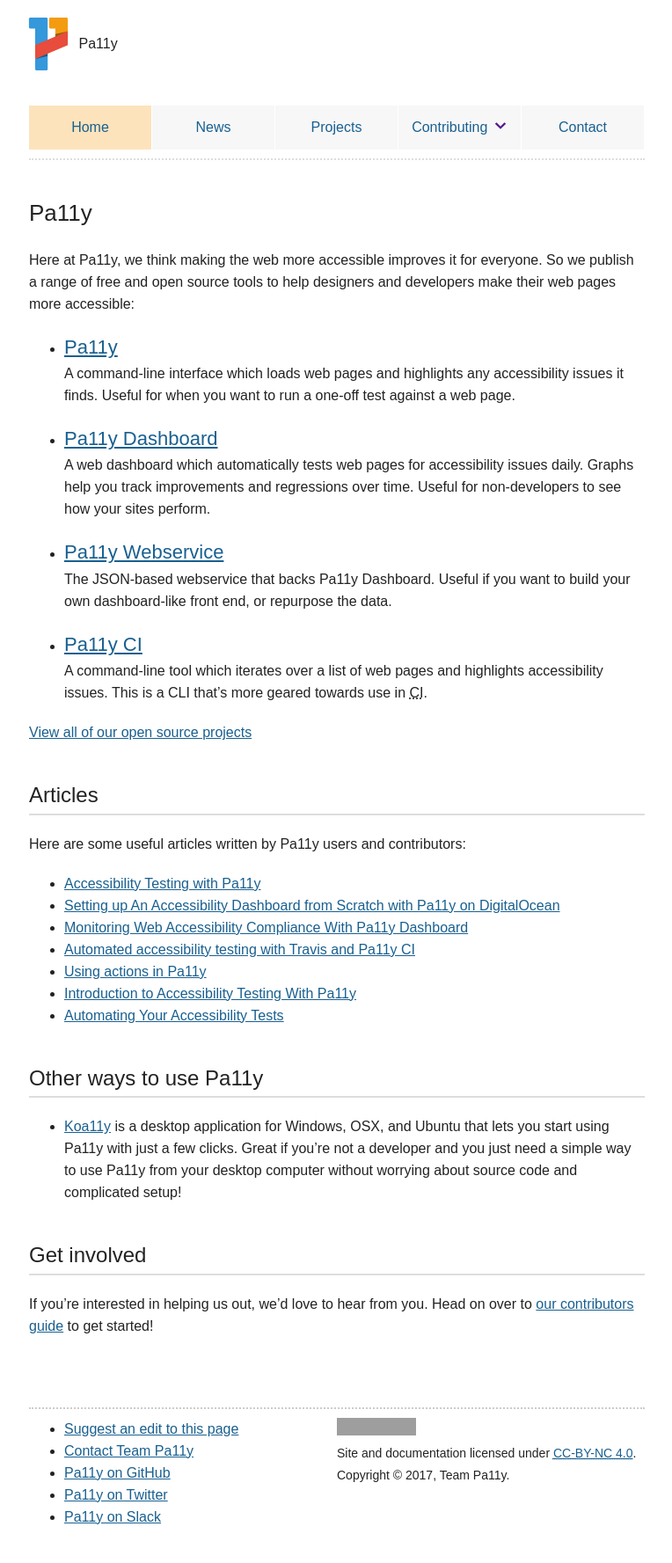
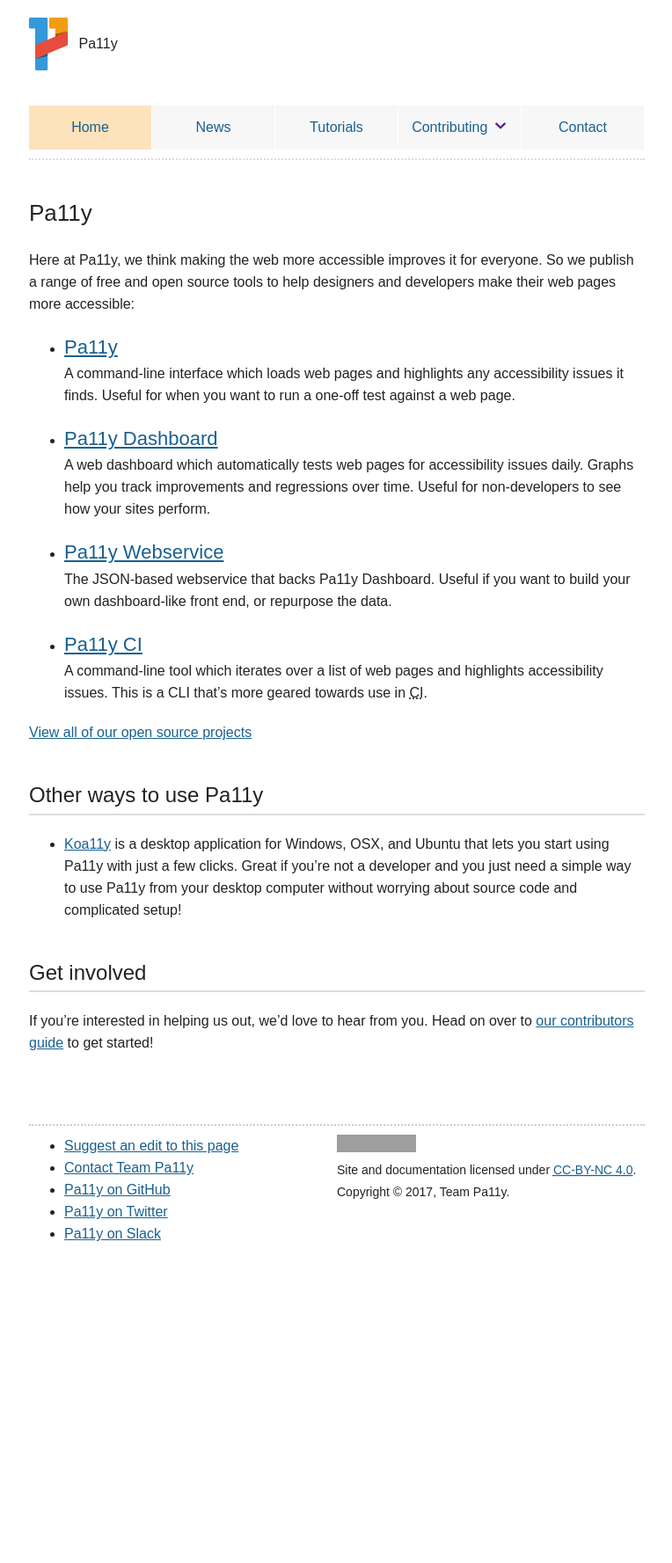
Before and after one commit to pa11y/pa11y.github.io, a Jekyll site: the page built from pages/home.md, in a window 1280 px wide. Shown: the whole page at 88% size, without its empty margins (257-1021 px from the left). Built offline with Jekyll 4.4.1, drawn with Linux system fonts in a browser that asks for light colours; after the commit the page ends 1455 px from its top, so only the background shows below that; grey boxes are pictures that could not be loaded.

Commit message:
Move tutorials from the home page to their own page (#81)
Also remove the projects page

```diff
--- a/_includes/header.html
+++ b/_includes/header.html
@@ -21,9 +21,9 @@
 					</a>
 				</li>
 
-				<li class="site-navigation__item {% if page.url == '/projects/' %}site-navigation__item--current{% endif %}" >
-					<a href="/projects/" class="site-navigation__item-link">
-						Projects
+				<li class="site-navigation__item {% if page.url == '/tutorials/' %}site-navigation__item--current{% endif %}" >
+					<a href="/tutorials/" class="site-navigation__item-link">
+						Tutorials
 					</a>
 				</li>
 
--- a/asset/style/site.scss
+++ b/asset/style/site.scss
@@ -126,11 +126,11 @@ $c-yellow-light: lighten($c-yellow, 35%);
 	}
 }
 
-// Repo list
-.repo-list__repo {
-	margin-bottom: $spacing;
+// Tutorial list
+.tutorial-list__tutorial {
+	margin-bottom: $spacing-small;
 }
-.repo-list__repo__description {
+.tutorial-list__tutorial__description {
 	margin-bottom: 0;
 }
 
--- a/pages/home.md
+++ b/pages/home.md
@@ -24,19 +26,6 @@ Here at Pa11y, we think making the web more accessible improves it for everyone.
 [View all of our open source projects][projects]
 
 
-## Articles
-
-Here are some useful articles written by Pa11y users and contributors:
-
-  - [Accessibility Testing with Pa11y](https://bitsofco.de/pa11y/)
-  - [Setting up An Accessibility Dashboard from Scratch with Pa11y on DigitalOcean](https://una.im/pa11y-dash/)
-  - [Monitoring Web Accessibility Compliance With Pa11y Dashboard](https://www.lullabot.com/articles/monitoring-web-accessibility-compliance-with-pa11y-dashboard)
-  - [Automated accessibility testing with Travis and Pa11y CI](http://cruft.io/posts/automated-accessibility-testing-node-travis-ci-pa11y/)
-  - [Using actions in Pa11y](http://hollsk.co.uk/posts/view/using-actions-in-pa11y)
-  - [Introduction to Accessibility Testing With Pa11y](http://cruft.io/posts/accessibility-testing-with-pa11y/)
-  - [Automating Your Accessibility Tests](https://24ways.org/2017/automating-your-accessibility-tests)
-
-
 ## Other ways to use Pa11y
 
   - [Koa11y] is a desktop application for Windows, OSX, and Ubuntu that lets you start using Pa11y with just a few clicks. Great if you're not a developer and you just need a simple way to use Pa11y from your desktop computer without worrying about source code and complicated setup!
```
Also changed, not shown: other parts of pages/home.md (+2 -0 lines), README.md (+2 -2 lines), _data/tutorials.yml (added, +29 -0 lines), _includes/repo-list.html (deleted, +0 -21 lines), _includes/tutorial-list.html (added, +13 -0 lines), pages/projects.md (deleted, +0 -20 lines), pages/tutorials.md (added, +25 -0 lines).
